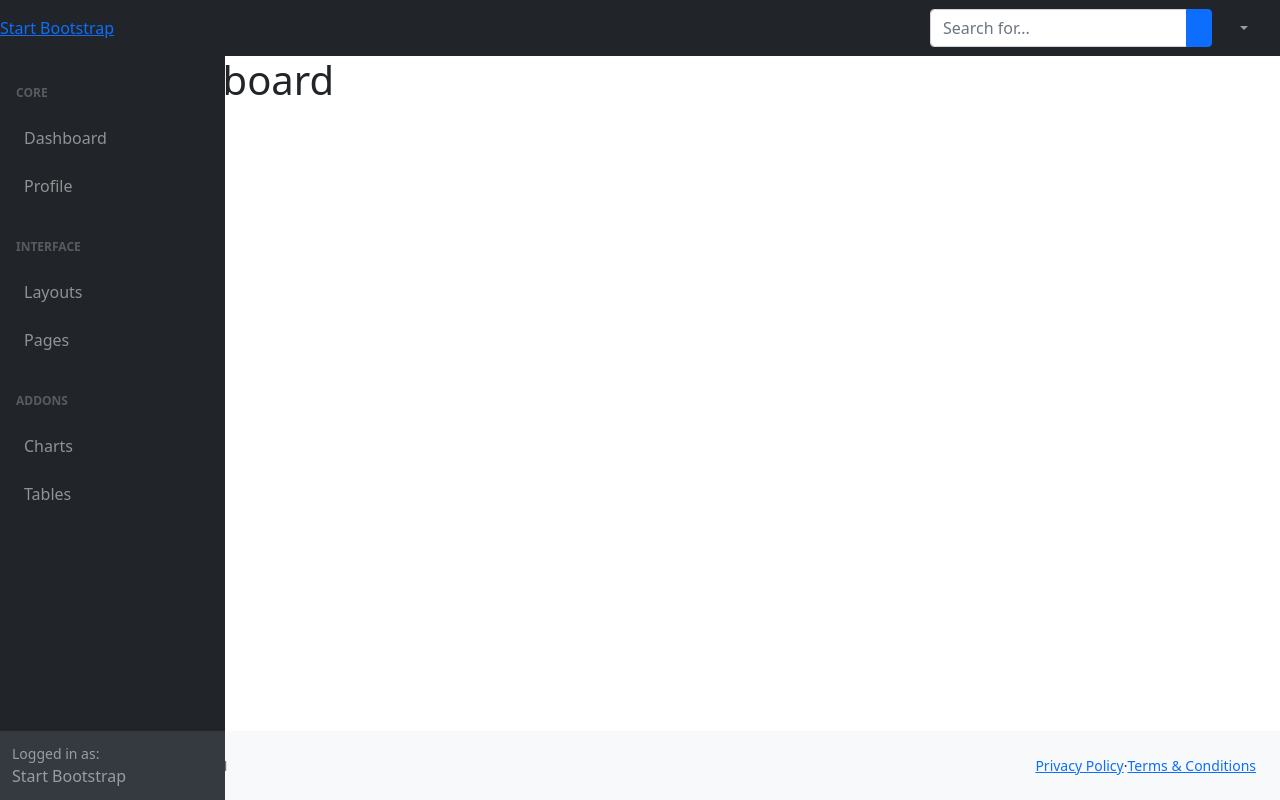
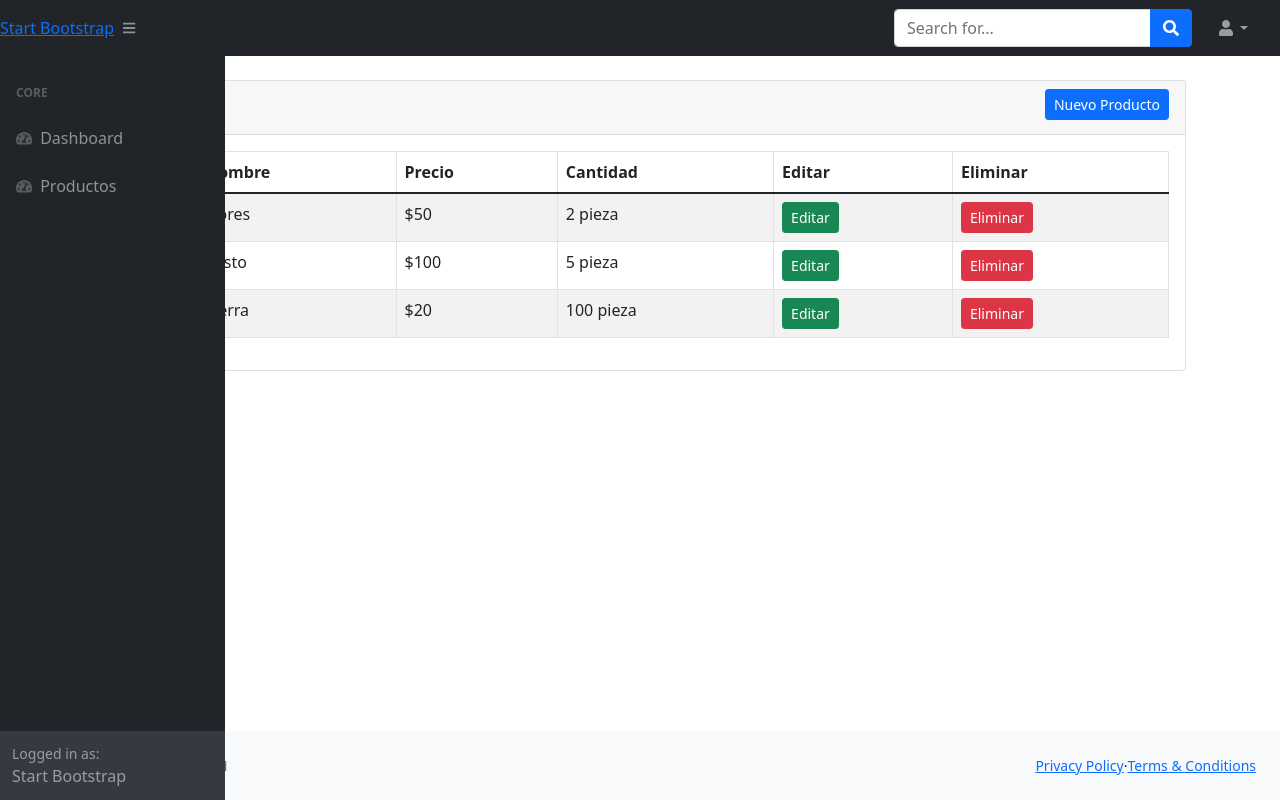
Before and after one commit to Feeramezquita/ZonaViva, a React (Create React App) app in the folder frontend/: page /admin/productos in a window 1280 px wide. Before the commit this address led to /admin/dashboard. Built offline with nearby package versions, Linux system fonts and the light colour scheme.

Commit message:
Creación Data Table lista productos

```diff
--- a/frontend/package.json
+++ b/frontend/package.json
@@ -3,10 +3,14 @@
   "version": "0.1.0",
   "private": true,
   "dependencies": {
+    "@fortawesome/fontawesome-svg-core": "^1.2.36",
+    "@fortawesome/free-solid-svg-icons": "^5.15.4",
+    "@fortawesome/react-fontawesome": "^0.1.16",
     "@testing-library/jest-dom": "^5.15.0",
     "@testing-library/react": "^11.2.7",
     "@testing-library/user-event": "^12.8.3",
     "bootstrap": "^5.1.3",
+    "font-awesome": "^4.7.0",
     "react": "^17.0.2",
     "react-dom": "^17.0.2",
     "react-router-dom": "^5.3.0",
--- a/frontend/public/index.html
+++ b/frontend/public/index.html
@@ -10,6 +10,9 @@
       content="Web site created using create-react-app"
     />
     <link rel="apple-touch-icon" href="%PUBLIC_URL%/logo192.png" />
+    <script src="https://cdnjs.cloudflare.com/ajax/libs/font-awesome/5.15.3/js/all.min.js" crossorigin="anonymous"></script>
+    <script src="http://getbootstrap.com/dist/js/bootstrap.min.js"></script>
+    <script src="http://ajax.googleapis.com/ajax/libs/jquery/1.9.1/jquery.min.js"></script>
     <!--
       manifest.json provides metadata used when your web app is installed on a
       user's mobile device or desktop. See https://developers.google.com/web/fundamentals/web-app-manifest/
--- /dev/null
+++ b/frontend/src/components/admin/Productos.js
@@ -0,0 +1,72 @@
+import React from 'react';
+import { Link } from 'react-router-dom';
+
+
+function Productos() {
+    return (
+        <div className="container px-4">
+            <div className="card mt-4">
+                <div className="card-header">
+                    <h4>Productos
+                        <Link to="#" className="btn btn-primary btn-sm float-end"> Nuevo Producto</Link>
+                    </h4>
+                </div>
+                <div className="card-body">
+                    <table className="table table-bordered table-striped">
+                        <thead>
+                            <tr>
+                                <th>ID</th>
+                                <th>Nombre</th>
+                                <th>Precio</th>
+                                <th>Cantidad</th>
+                                <th>Editar</th>
+                                <th>Eliminar</th>
+                            </tr>
+                        </thead>
+                        <tbody>
+                            <tr>
+                                <th>1</th>
+                                <td>Flores</td>
+                                <td>$50</td>
+                                <td>2 pieza</td>
+                                <td>
+                                    <Link to="#" className="btn btn-success btn-sm">Editar</Link>
+                                </td>
+                                <td>
+                                    <Link to="#" className="btn btn-danger btn-sm">Eliminar</Link>
+                                </td>
+                            </tr>
+                            <tr>
+                                <th>2</th>
+                                <td>Pasto</td>
+                                <td>$100</td>
+                                <td>5 pieza</td>
+                                <td>
+
+                                    <Link to="#" className="btn btn-success btn-sm">Editar</Link>
+                                </td>
+                                <td>
+                                    <Link to="#" className="btn btn-danger btn-sm">Eliminar</Link>
+                                </td>
+                            </tr>
+                            <tr>
+                                <th>3</th>
+                                <td>Tierra</td>
+                                <td>$20</td>
+                                <td>100 pieza</td>
+                                <td>
+                                    <Link to="#" className="btn btn-success btn-sm">Editar</Link>
+                                </td>
+                                <td>
+                                    <Link to="#" className="btn btn-danger btn-sm">Eliminar</Link>
+                                </td>
+                            </tr>
+                        </tbody>
+                    </table>
+                </div>
+            </div>
+        </div>
+    );
+}
+
+export default Productos
--- a/frontend/src/layouts/admin/Sidebar.js
+++ b/frontend/src/layouts/admin/Sidebar.js
@@ -1,8 +1,9 @@
 import React from 'react';
-import {Link} from 'react-router-dom';
+import { Link } from 'react-router-dom';
+
 
 const Sidebar = () => {
-    return(
+    return (
         <nav className="sb-sidenav accordion sb-sidenav-dark" id="sidenavAccordion">
             <div className="sb-sidenav-menu">
                 <div className="nav">
@@ -11,61 +12,9 @@ const Sidebar = () => {
                         <div className="sb-nav-link-icon"><i className="fas fa-tachometer-alt"></i></div>
                         Dashboard
                     </Link>
-                            <Link className="nav-link" to="/admin/profile">
+                    <Link className="nav-link" to="/admin/productos">
                         <div className="sb-nav-link-icon"><i className="fas fa-tachometer-alt"></i></div>
-                                Profile
-                            </Link>
-                            <div className="sb-sidenav-menu-heading">Interface</div>
-                            <Link className="nav-link collapsed" to="#" data-bs-toggle="collapse" data-bs-target="#collapseLayouts" aria-expanded="false" aria-controls="collapseLayouts">
-                                <div className="sb-nav-link-icon"><i className="fas fa-columns"></i></div>
-                                Layouts
-                                <div className="sb-sidenav-collapse-arrow"><i className="fas fa-angle-down"></i></div>
-                            </Link>
-                            <div className="collapse" id="collapseLayouts" aria-labelledby="headingOne" data-bs-parent="#sidenavAccordion">
-                                <nav className="sb-sidenav-menu-nested nav">
-                                    <Link className="nav-link" href="layout-static.html">Static Navigation</Link>
-                                    <Link className="nav-link" href="layout-sidenav-light.html">Light Sidenav</Link>
-                                </nav>
-                            </div>
-                            <Link className="nav-link collapsed" to="#" data-bs-toggle="collapse" data-bs-target="#collapsePages" aria-expanded="false" aria-controls="collapsePages">
-                                <div className="sb-nav-link-icon"><i className="fas fa-book-open"></i></div>
-                                Pages
-                                <div className="sb-sidenav-collapse-arrow"><i className="fas fa-angle-down"></i></div>
-                            </Link>
-                            <div className="collapse" id="collapsePages" aria-labelledby="headingTwo" data-bs-parent="#sidenavAccordion">
-                                <nav className="sb-sidenav-menu-nested nav accordion" id="sidenavAccordionPages">
-                                    <Link className="nav-link collapsed" to="#" data-bs-toggle="collapse" data-bs-target="#pagesCollapseAuth" aria-expanded="false" aria-controls="pagesCollapseAuth">
-                                        Authentication
-                                        <div className="sb-sidenav-collapse-arrow"><i className="fas fa-angle-down"></i></div>
-                                    </Link>
-                                    <div className="collapse" id="pagesCollapseAuth" aria-labelledby="headingOne" data-bs-parent="#sidenavAccordionPages">
-                                        <nav className="sb-sidenav-menu-nested nav">
-                                            <Link className="nav-link" to="login.html">Login</Link>
-                                            <Link className="nav-link" to="register.html">Register</Link>
-                                            <Link className="nav-link" to="password.html">Forgot Password</Link>
-                                        </nav>
-                                    </div>
-                                    <Link className="nav-link collapsed" to="#" data-bs-toggle="collapse" data-bs-target="#pagesCollapseError" aria-expanded="false" aria-controls="pagesCollapseError">
-                                        Error
-                                        <div className="sb-sidenav-collapse-arrow"><i className="fas fa-angle-down"></i></div>
-                                    </Link>
-                                    <div className="collapse" id="pagesCollapseError" aria-labelledby="headingOne" data-bs-parent="#sidenavAccordionPages">
-                                        <nav className="sb-sidenav-menu-nested nav">
-                                            <Link className="nav-link" to="401.html">401 Page</Link>
-                                            <Link className="nav-link" to="404.html">404 Page</Link>
-                                            <Link className="nav-link" to="500.html">500 Page</Link>
-                                        </nav>
-                                    </div>
-                                </nav>
-                            </div>
-                            <div className="sb-sidenav-menu-heading">Addons</div>
-                            <Link className="nav-link" to="charts.html">
-                                <div className="sb-nav-link-icon"><i className="fas fa-chart-area"></i></div>
-                                Charts
-                            </Link>
-                            <Link className="nav-link" to="tables.html">
-                                <div className="sb-nav-link-icon"><i className="fas fa-table"></i></div>
-                                Tables
+                        Productos
                     </Link>
                 </div>
             </div>
--- a/frontend/src/routes/routes.js
+++ b/frontend/src/routes/routes.js
@@ -1,10 +1,10 @@
 import Dashboard  from '../components/admin/Dashboard';
-import Profile from '../components/admin/Profile';
+import Productos from '../components/admin/Productos';
 
 const routes = [
     { path: '/admin', exact:true, name: 'Admin' },
     { path: '/admin/dashboard', exact:true, name: 'Dashboard', component: Dashboard },
-    { path: '/admin/profile', exact:true, name: 'Profile', component: Profile }
+    { path: '/admin/productos', exact:true, name: 'Profile', component: Productos }
 ];
 
 export default routes;
```
Also changed, not shown: 1 other file (tests, documents, lock files or other folders). Lines whose indentation alone changed are shown as unchanged.
